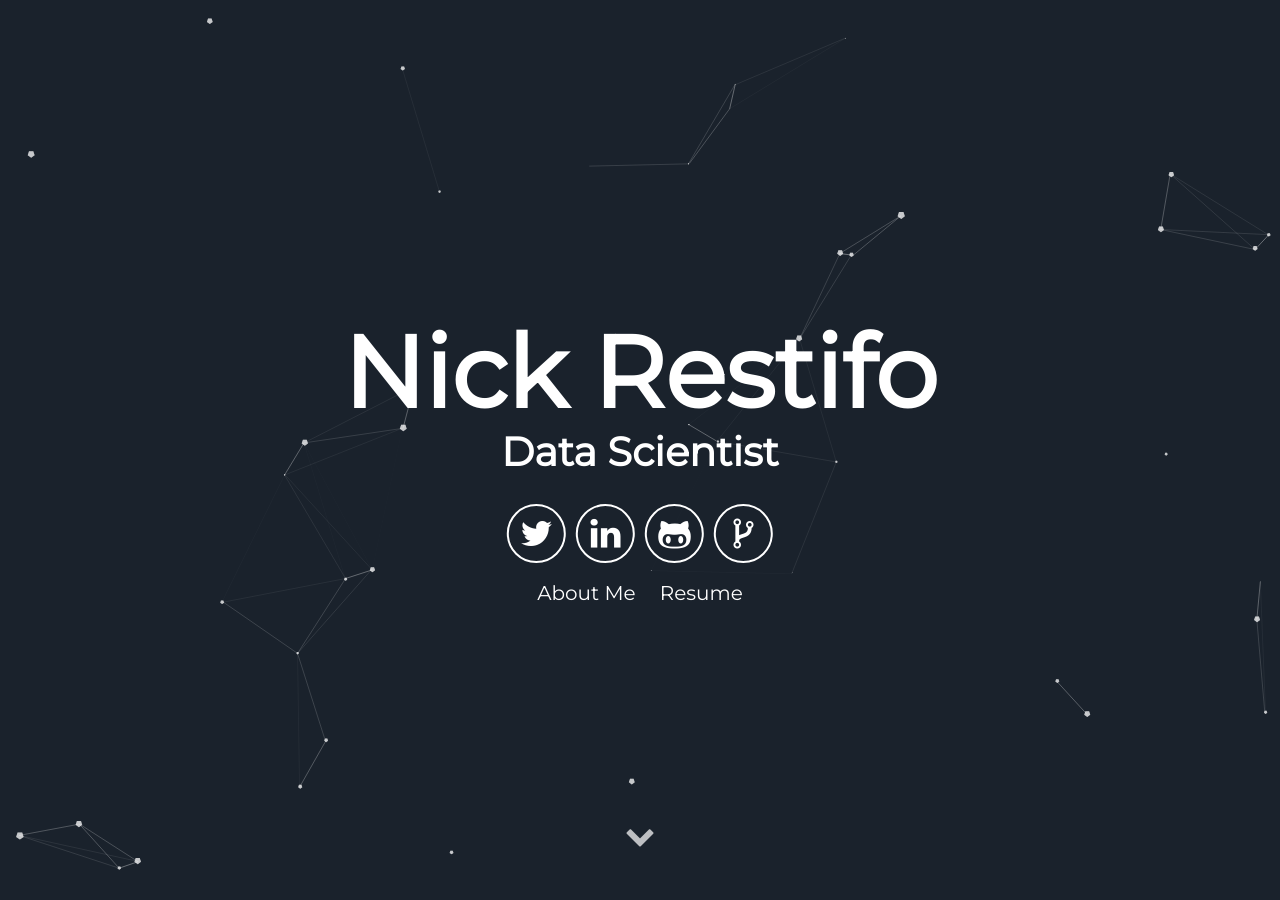
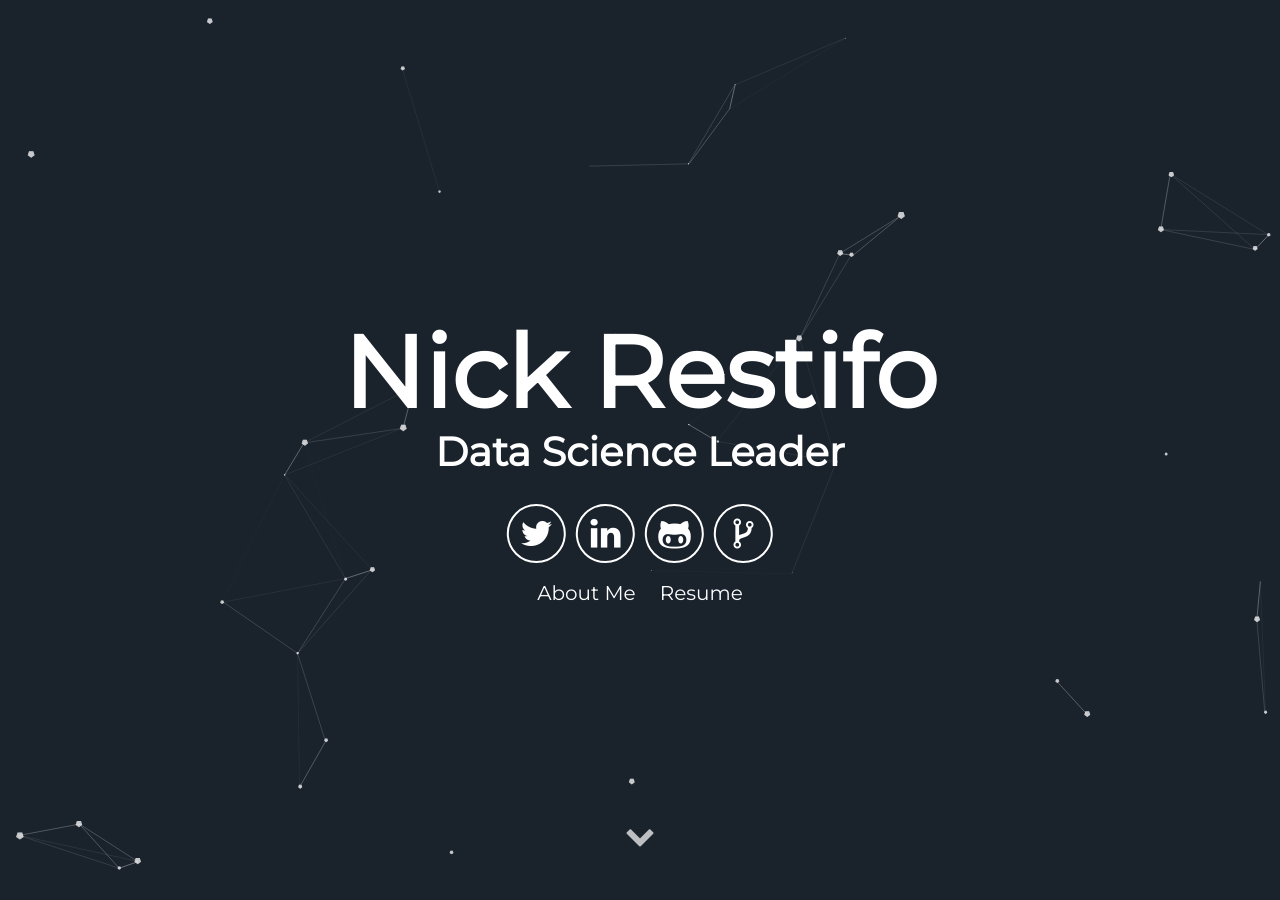
Before and after one commit to nick-restifo/nick-restifo.github.io, a Jekyll site: the page built from index.html, in a window 1280 px wide and 900 px high. Built offline with Jekyll 4.4.1, drawn with Linux system fonts in a browser that asks for light colours.

Commit message:
Update _config.yml

```diff
--- a/_config.yml
+++ b/_config.yml
@@ -10,7 +10,7 @@ user_description: Hi there, I’m Nick Restifo. I’m a generalist data scientis
 #<br><br> Ocassionally I post smaller projects and thoughts to my new page [here]. The casual version of those and similar thoughts are posted in real-time [here]. <br><br>
 #this ^ goes above eventually
 
-user_title: Data Scientist
+user_title: Data Science Leader
 email: nick.restifo@protonmail.com
 twitter_username: nickrestifo
 github_username:  nick-restifo
```
